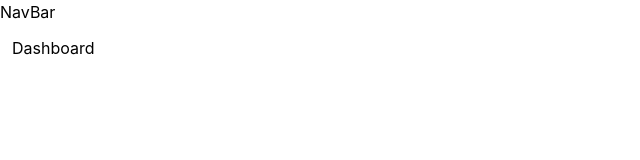
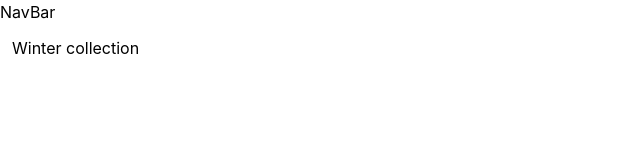
Before and after one commit to Arslan4492/my-store, a React (Create React App) app: page / in a window 1280 px wide. Shown: the top 160 px of the page, without its empty margins (0-640 px from the left). Built offline with nearby package versions, Linux system fonts and the light colour scheme.

Commit message:
winter collection

```diff
--- a/src/containers/dashboard/index.jsx
+++ b/src/containers/dashboard/index.jsx
@@ -1,7 +1,9 @@
 import React from "react";
 
 const Dashboard = () => {
-  return <div>Dashboard</div>;
+  return <div>
+  <h1>Winter collection</h1>
+  </div>;
 };
 
 export default Dashboard;
```
